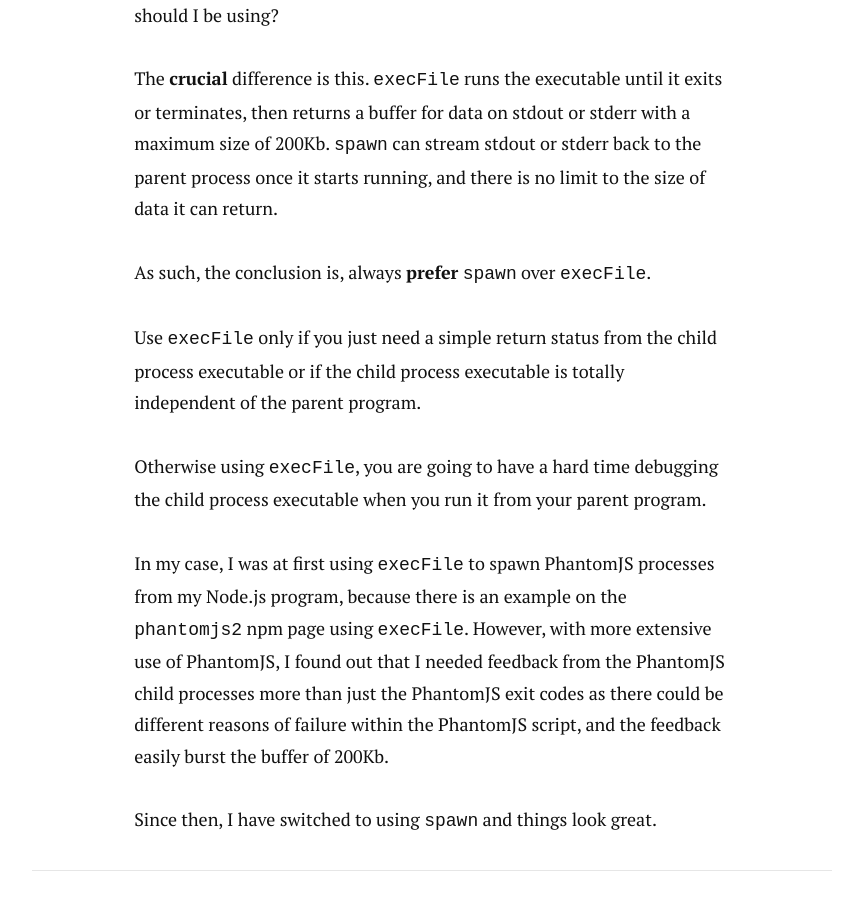
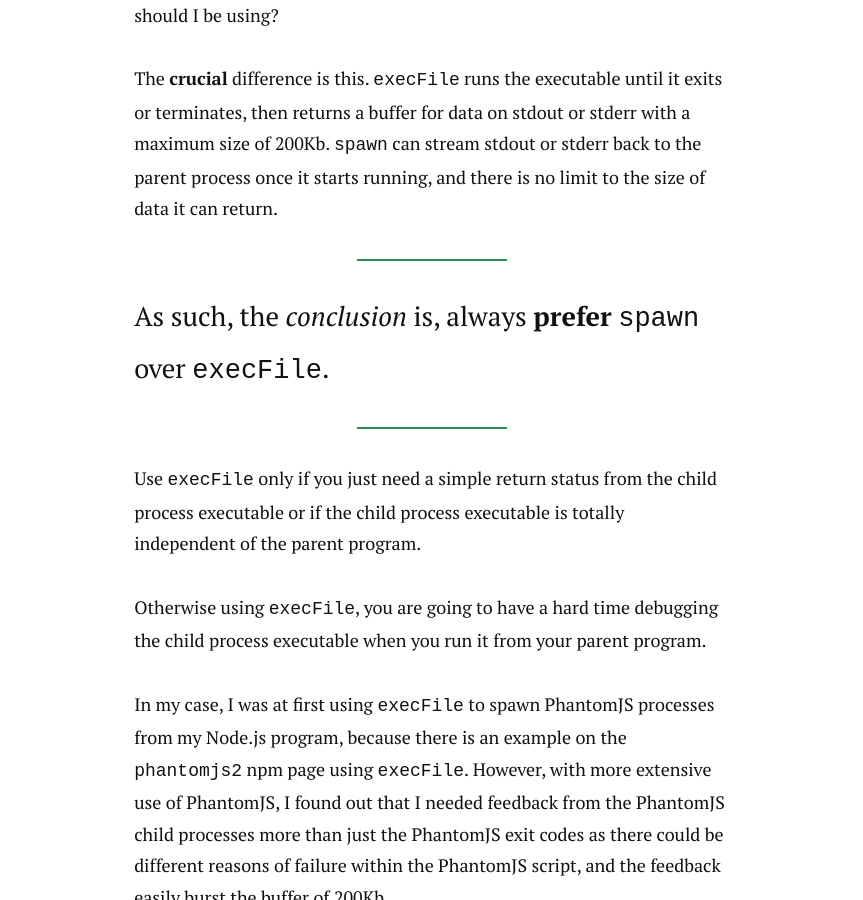
Before and after one commit to ericluwj/ericluwj.github.io, a Jekyll site: the page built from _posts/2015-11-25-nodejs-spawn-vs-execfile.markdown, in a window 1280 px wide and 900 px high, scrolled down 797 px. Shown: the whole window, without its empty margins (208-1071 px from the left). Built offline with Jekyll 4.4.1, drawn with Linux system fonts in a browser that asks for light colours; nearby versions of some CDN libraries; Markdown is read by kramdown in place of the engine named in the settings.

```diff
--- a/_posts/2015-11-25-nodejs-spawn-vs-execfile.markdown
+++ b/_posts/2015-11-25-nodejs-spawn-vs-execfile.markdown
@@ -13,7 +13,7 @@ These 2 functions apparently run in a largely similar manner, by executing a fil
 
 The **crucial** difference is this. `execFile` runs the executable until it exits or terminates, then returns a buffer for data on stdout or stderr with a maximum size of 200Kb. `spawn` can stream stdout or stderr back to the parent process once it starts running, and there is no limit to the size of data it can return.
 
-As such, the conclusion is, always **prefer** `spawn` over `execFile`.
+> As such, the *conclusion* is, always **prefer** `spawn` over `execFile`.
 
 Use `execFile` only if you just need a simple return status from the child process executable or if the child process executable is totally independent of the parent program.
 
```
